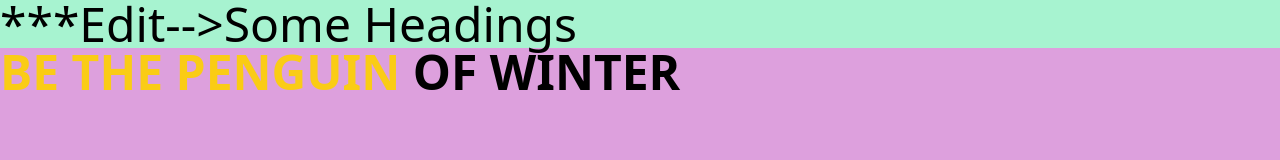
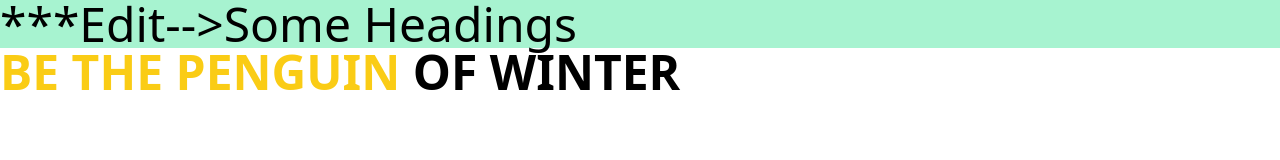
Before and after one commit to mecha-pro/tailwind-penguin-fashion, a plain HTML site: page index.html in a window 1280 px wide. Drawn offline with nearby package versions, Linux system fonts and the light colour scheme.

Commit message:
Beneficient

```diff
--- a/styles/style.css
+++ b/styles/style.css
@@ -1,9 +1,6 @@
 /*---------------------------------
       main atrributes or utilities
  ------------------------------------*/
- body{
-   background-color: #dda0dd;
- }
  .margin-border-cover{
     padding: 0;
     nav-right: 0;
```
